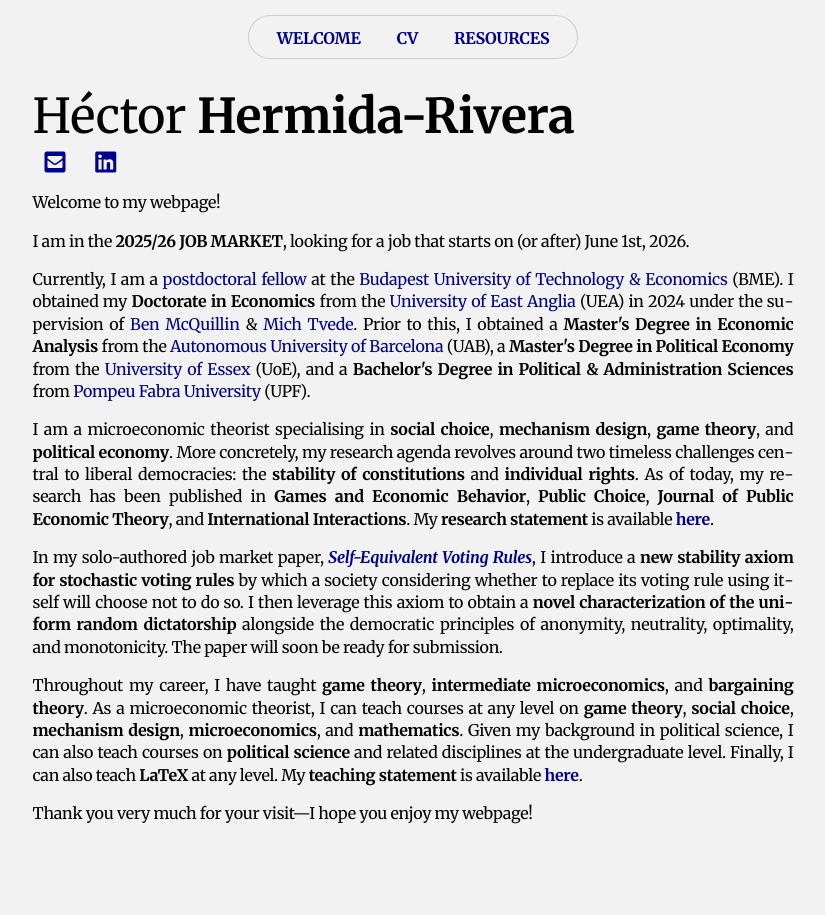
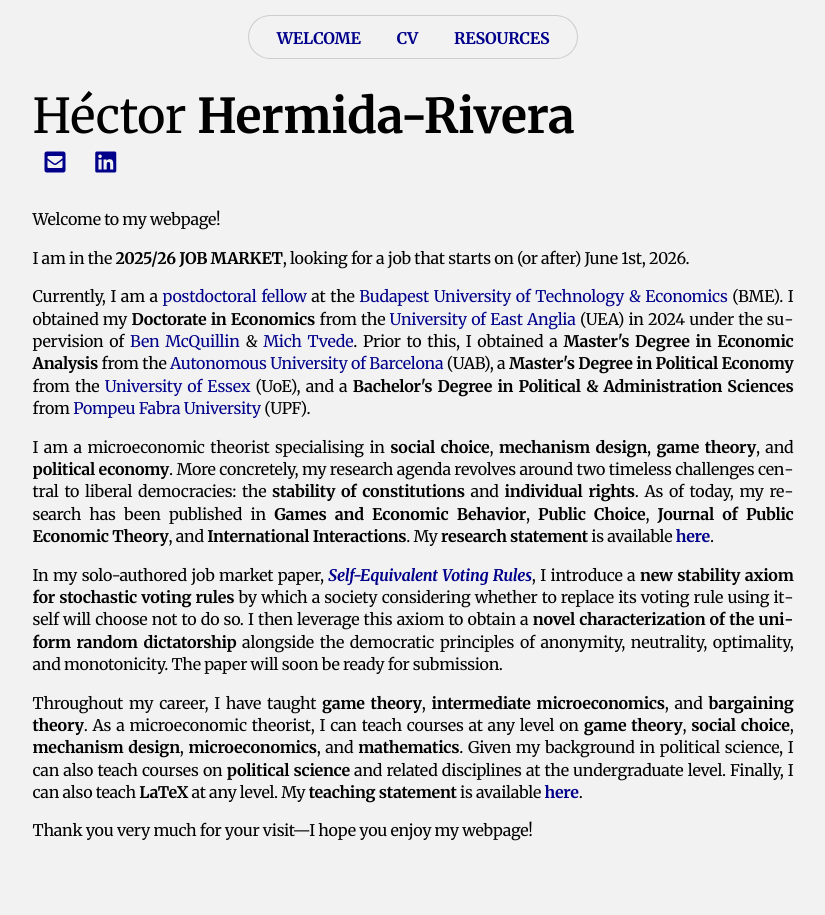
Before and after one commit to HectorHermidaRivera/hectorhermidarivera.github.io, a Jekyll site: the page built from index.md, in a window 1280 px wide. Shown: the whole page, without its empty margins (227-1052 px from the left). Built offline with Jekyll 4.4.1, drawn with Linux system fonts in a browser that asks for light colours; a style sheet for code colours, icons or effects is not loaded.

Commit message:
Update style.css

```diff
--- a/assets/css/style.css
+++ b/assets/css/style.css
@@ -29,7 +29,7 @@ body {
   display: flex;
   flex-direction: column;
   justify-content: center;
-/*  min-height: calc(100dvh - 120px); */
+  min-height: calc(100dvh - 200px);
 }
 
 /* STYLE WITH BIG LINE SPACE */
```
